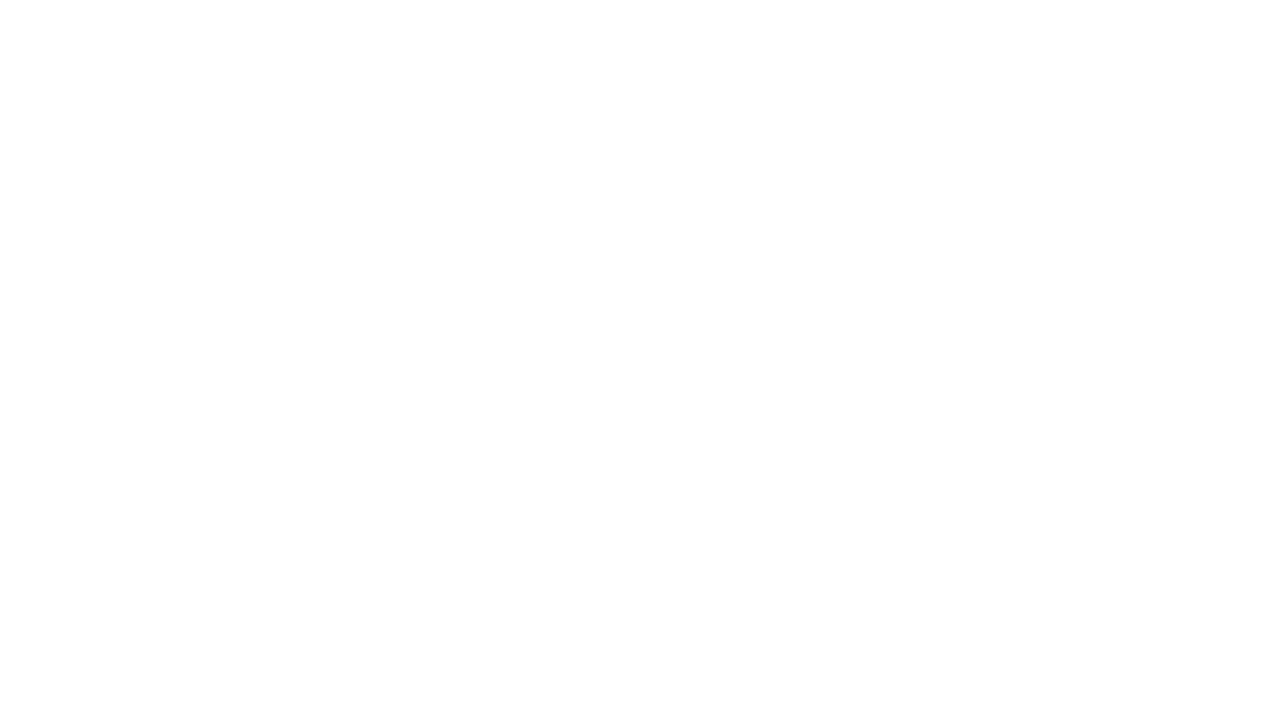
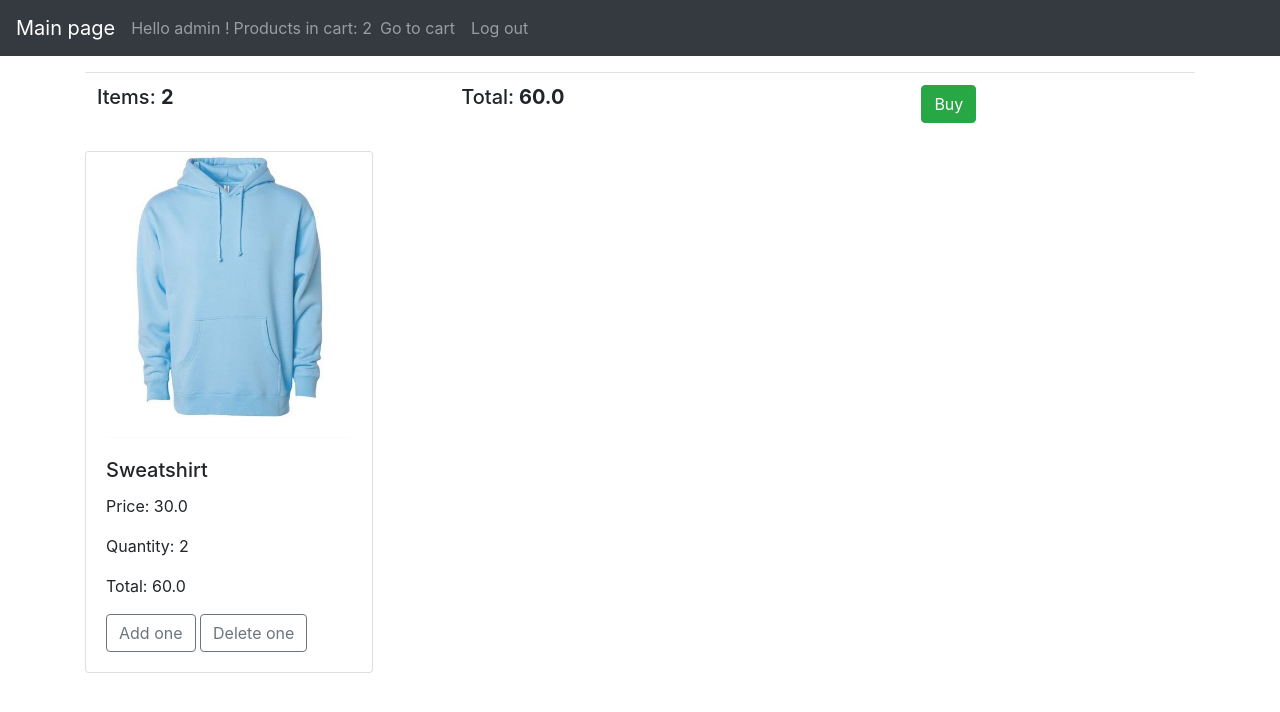
Before and after one commit to koziolek151815/clothing-store, a Django app: page /cart/ in a window 1280 px wide. Before the commit the part shown is empty. Shown: the top 712 px of the page. Run offline with Django 3.2, Linux system fonts and the light colour scheme; a user stored in the database is signed in; data comes from the database, SQL or seed files in the repository; both versions use the stored data as it was after the commit; lists and menus that the app fills with data are empty; some libraries are stand-ins or nearby versions.

Commit message:
cart and making order

```diff
--- a/clothingStore/urls.py
+++ b/clothingStore/urls.py
@@ -28,5 +28,6 @@ urlpatterns = [
     path('', views.index, name="store"),
     path('cart/', views.cart, name="cart"),
     path('update_item/', views.updateItem, name="update_item"),
+    path('process_order/', views.processOrder, name="process_order"),
 ]
 urlpatterns += static(settings.MEDIA_URL, document_root=settings.MEDIA_ROOT)
--- a/store/views.py
+++ b/store/views.py
@@ -100,3 +100,13 @@ def updateItem(request):
         orderItem.delete()
 
     return JsonResponse('Order updated',safe=False)
+
+
+def processOrder(request):
+
+    customer = request.user.customer
+    order = Order.objects.get(customer=customer, complete= False)
+    order.complete = True
+    order.save()
+
+    return redirect('store')
--- a/templates/cart.html
+++ b/templates/cart.html
@@ -0,0 +1,34 @@
+{% extends 'main.html' %}
+{% load static %}
+{% block content %}
+
+    <table class="table">
+					<tr>
+						<th><h5>Items: <strong>{{order.get_cart_items}}</strong></h5></th>
+						<th><h5>Total:<strong> {{order.get_cart_total}}</strong></h5></th>
+						<th>
+                            {% if cartItems > 0 %}
+							 <a  class="btn btn-success" href="{% url 'process_order' %}">  Buy</a>
+                            {% endif %}
+						</th>
+					</tr>
+				</table>
+	<div class="row">
+		{% for item in items %}
+		    <div class="col-sm-4">
+                <div class="card" style="width: 18rem;">
+                <img class="card-img-top" src="{{item.product.imageURL}}" alt="Card image cap">
+                    <div class="card-body">
+                    <h5 class="card-title">{{item.product.name}}</h5>
+                    <p class="card-text">Price: {{item.product.price}} </p>
+                     <p class="card-text">Quantity: {{item.quantity}} </p>
+                        <p class="card-text">Total: {{item.get_total}} </p>
+                    <button data-product="{{item.product.id}}" data-action="add" class="btn btn-outline-secondary update-cart">Add one </button>
+                     <button data-product="{{item.product.id}}" data-action="remove" class="btn btn-outline-secondary update-cart">Delete one</button>
+
+                    </div>
+                </div>
+            </div>
+		{% endfor %}
+	</div>
+{% endblock content %}
--- a/templates/store.html
+++ b/templates/store.html
@@ -10,7 +10,7 @@
                     <div class="card-body">
                     <h5 class="card-title">{{product.name}}</h5>
                     <p class="card-text">Price: {{product.price}} </p>
-                    <button data-product="{{product.id}}" data-action="add" class="btn btn-outline-secondary add-btn update-cart">Add to Cart</button>
+                    <button data-product="{{product.id}}" data-action="add" class="btn btn-outline-secondary update-cart">Add to Cart</button>
                     </div>
                 </div>
             </div>
```
Also changed, not shown: db.sqlite3.
